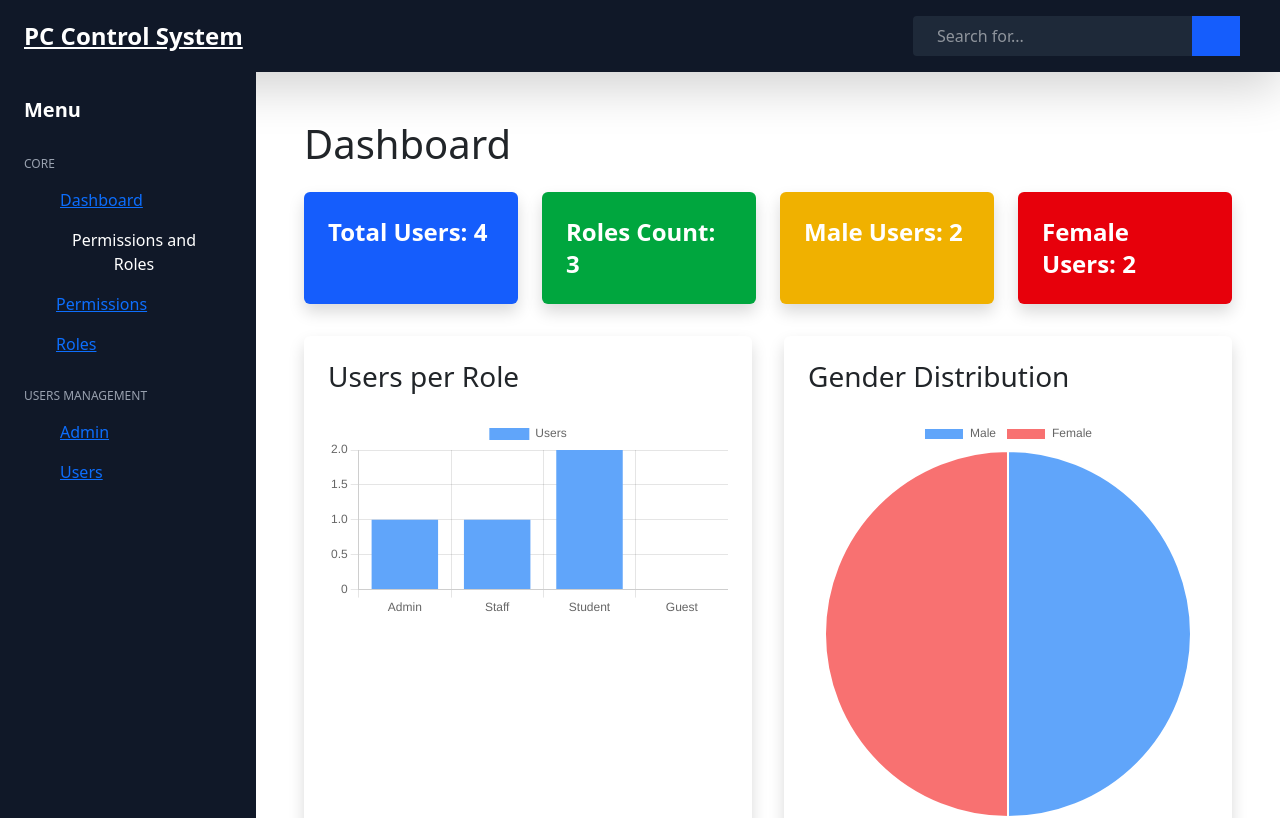
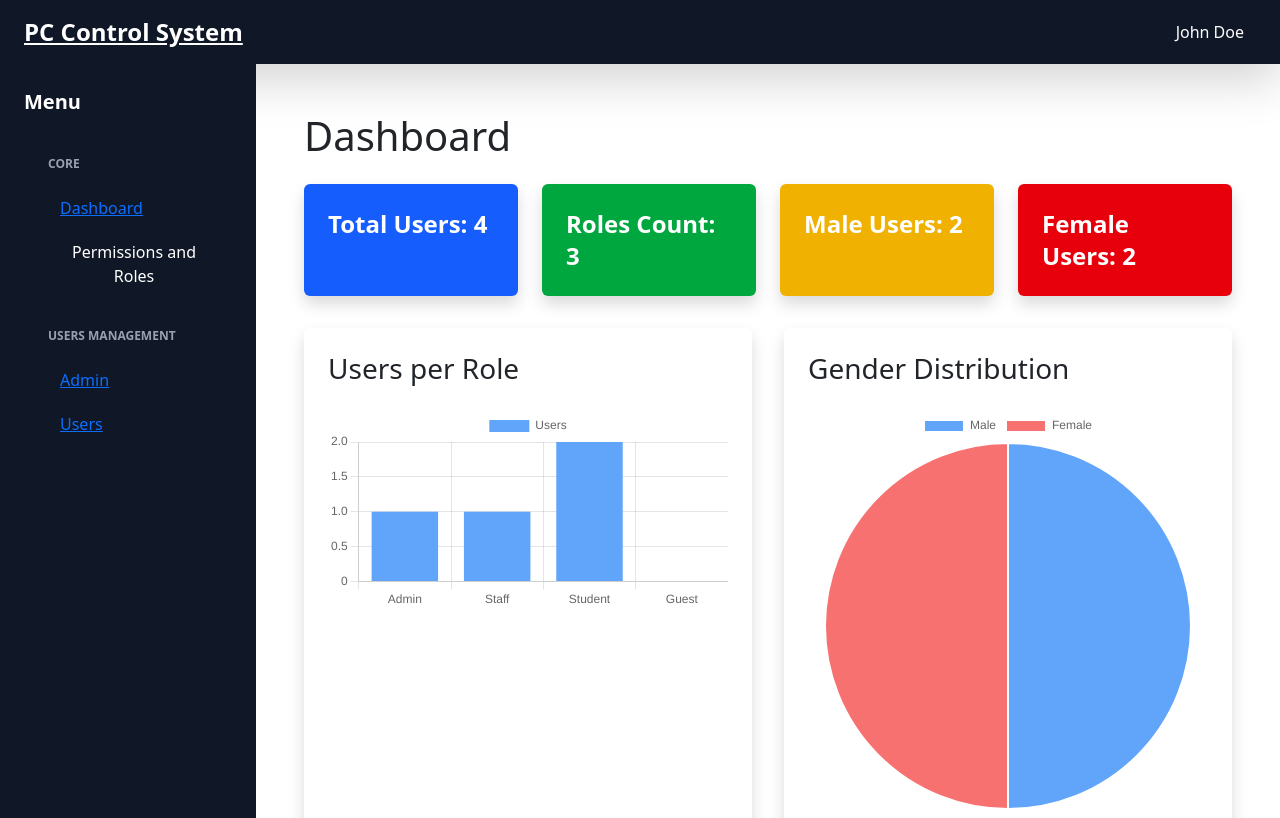
Before and after one commit to KisuHaile/pc-management-system, a React (Vite) app in the folder PcManagement/: page / in a window 1280 px wide. Shown: the top 818 px of the page. Built offline with nearby package versions, Linux system fonts and the light colour scheme; the HTML template or start-up script is replaced by a standard one.

Commit message:
feat: enhance Sidebar and TopNav components with dropdown functionality and improved styling

```diff
--- a/PcManagement/src/components/Sidebar.jsx
+++ b/PcManagement/src/components/Sidebar.jsx
@@ -1,42 +1,88 @@
-import React from "react";
+import React, { useState } from "react";
 import { NavLink } from "react-router-dom";
 
 export default function Sidebar() {
+  // Track dropdown open/close for each section
+  const [isCoreOpen, setCoreOpen] = useState(true); // open by default
+  const [isUsersOpen, setUsersOpen] = useState(true); // open by default
+  const [isPermissionsOpen, setPermissionsOpen] = useState(false); // nested dropdown
+
   return (
-    <nav className="sb-sidenav overflow-y-auto">
+    <nav className="sb-sidenav bg-gray-900 text-white h-full overflow-y-auto">
       <div className="p-4">
         <div className="text-xl font-bold mb-8">Menu</div>
 
-        <div className="mb-6">
-          <div className="text-gray-400 uppercase text-xs mb-2">Core</div>
-          <NavLink to="/" className="flex items-center py-2 px-4 rounded hover:bg-gray-800">
+        {/* Core Section */}
+        <div className="mb-4">
+          <button
+            onClick={() => setCoreOpen(!isCoreOpen)}
+            className="w-full flex justify-between items-center py-2 px-4 hover:bg-gray-800 rounded"
+          >
+            <span className="uppercase text-gray-400 text-xs font-bold">Core</span>
+            <i className={`fas fa-angle-down transition-transform duration-200 ${isCoreOpen ? "rotate-180" : ""}`}></i>
+          </button>
+
+          {isCoreOpen && (
+            <div className="mt-2 flex flex-col space-y-1">
+              <NavLink
+                to="/"
+                className="flex items-center py-2 px-4 rounded hover:bg-gray-800"
+              >
                 <i className="fas fa-tachometer-alt mr-3"></i> Dashboard
               </NavLink>
 
-          <div className="collapse-group">
-            <button className="w-full flex justify-between items-center py-2 px-4 hover:bg-gray-800">
+              {/* Permissions and Roles nested dropdown */}
+              <div>
+                <button
+                  onClick={() => setPermissionsOpen(!isPermissionsOpen)}
+                  className="w-full flex justify-between items-center py-2 px-4 hover:bg-gray-800 rounded"
+                >
                   <div className="flex items-center">
                     <i className="fas fa-columns mr-3"></i> Permissions and Roles
                   </div>
-              <i className="fas fa-angle-down"></i>
+                  <i className={`fas fa-angle-down transition-transform duration-200 ${isPermissionsOpen ? "rotate-180" : ""}`}></i>
+                </button>
+                {isPermissionsOpen && (
+                  <div className="pl-8 mt-2 flex flex-col space-y-1">
+                    <NavLink to="/permissions" className="block py-2 hover:text-blue-400">
+                      Permissions
+                    </NavLink>
+                    <NavLink to="/roles" className="block py-2 hover:text-blue-400">
+                      Roles
+                    </NavLink>
+                  </div>
+                )}
+              </div>
+            </div>
+          )}
+        </div>
+
+        {/* Users Management Section */}
+        <div className="mb-4">
+          <button
+            onClick={() => setUsersOpen(!isUsersOpen)}
+            className="w-full flex justify-between items-center py-2 px-4 hover:bg-gray-800 rounded"
+          >
+            <span className="uppercase text-gray-400 text-xs font-bold">Users Management</span>
+            <i className={`fas fa-angle-down transition-transform duration-200 ${isUsersOpen ? "rotate-180" : ""}`}></i>
           </button>
 
-            <div className="collapse-content pl-8">
-              <NavLink to="/permissions" className="block py-2 hover:text-blue-400">Permissions</NavLink>
-              <NavLink to="/roles" className="block py-2 hover:text-blue-400">Roles</NavLink>
-            </div>
-          </div>
-        </div>
-
-        <div>
-          <div className="text-gray-400 uppercase text-xs mb-2">Users Management</div>
-          <NavLink to="/admins" className="flex items-center py-2 px-4 rounded hover:bg-gray-800">
+          {isUsersOpen && (
+            <div className="mt-2 flex flex-col space-y-1">
+              <NavLink
+                to="/admins"
+                className="flex items-center py-2 px-4 rounded hover:bg-gray-800"
+              >
                 <i className="fas fa-chart-area mr-3"></i> Admin
               </NavLink>
-
-          <NavLink to="/users" className="flex items-center py-2 px-4 rounded hover:bg-gray-800">
+              <NavLink
+                to="/users"
+                className="flex items-center py-2 px-4 rounded hover:bg-gray-800"
+              >
                 <i className="fas fa-table mr-3"></i> Users
               </NavLink>
+            </div>
+          )}
         </div>
       </div>
     </nav>
--- a/PcManagement/src/components/TopNav.jsx
+++ b/PcManagement/src/components/TopNav.jsx
@@ -6,12 +6,12 @@ export default function TopNav() {
     const sidenav = document.querySelector('.sb-sidenav');
     const content = document.getElementById('layoutSidenav_content');
 
-    const toggle = () => {
+    const toggleSidebar = () => {
       sidenav.classList.toggle('open');
       content.classList.toggle('sidebar-open');
     };
-    sidebarToggle.addEventListener('click', toggle);
-    return () => sidebarToggle.removeEventListener('click', toggle);
+    sidebarToggle.addEventListener('click', toggleSidebar);
+    return () => sidebarToggle.removeEventListener('click', toggleSidebar);
   }, []);
 
   return (
@@ -24,23 +24,28 @@ export default function TopNav() {
       </div>
 
       <div className="flex items-center space-x-4">
-        <form className="hidden md:block">
-          <div className="flex">
-            <input type="text" placeholder="Search for..." className="px-4 py-2 rounded-l bg-gray-800 text-white border-none" />
-            <button type="button" className="px-4 bg-blue-600 rounded-r">
-              <i className="fas fa-search"></i>
-            </button>
-          </div>
-        </form>
 
+
+        {/* Profile dropdown on hover */}
         <div className="relative group">
-          <button className="text-white text-xl">
-            <i className="fas fa-user fa-fw"></i>
+          <button className="flex items-center space-x-2 text-white">
+            <i className="fas fa-user fa-lg"></i>
+            <span className="hidden md:block">John Doe</span>
+            <i className="fas fa-angle-down ml-1"></i>
           </button>
-          <div className="absolute right-0 mt-2 w-48 bg-white rounded shadow-lg hidden group-hover:block">
-            <a href="#!" className="block px-4 py-2 text-gray-800 hover:bg-gray-200">Activity Log</a>
+
+          {/* Dropdown menu */}
+          <div className="absolute right-0 mt-2 w-48 bg-white rounded shadow-lg opacity-0 invisible group-hover:visible group-hover:opacity-100 transition-all duration-200 z-50">
+            <a href="#!" className="block px-4 py-2 text-gray-800 hover:bg-gray-200">
+              Profile
+            </a>
+            <a href="#!" className="block px-4 py-2 text-gray-800 hover:bg-gray-200">
+              Activity Log
+            </a>
             <hr />
-            <a href="#!" className="block px-4 py-2 text-gray-800 hover:bg-gray-200">Logout</a>
+            <a href="#!" className="block px-4 py-2 text-gray-800 hover:bg-gray-200">
+              Logout
+            </a>
           </div>
         </div>
       </div>
```
Lines whose indentation alone changed are shown as unchanged.
